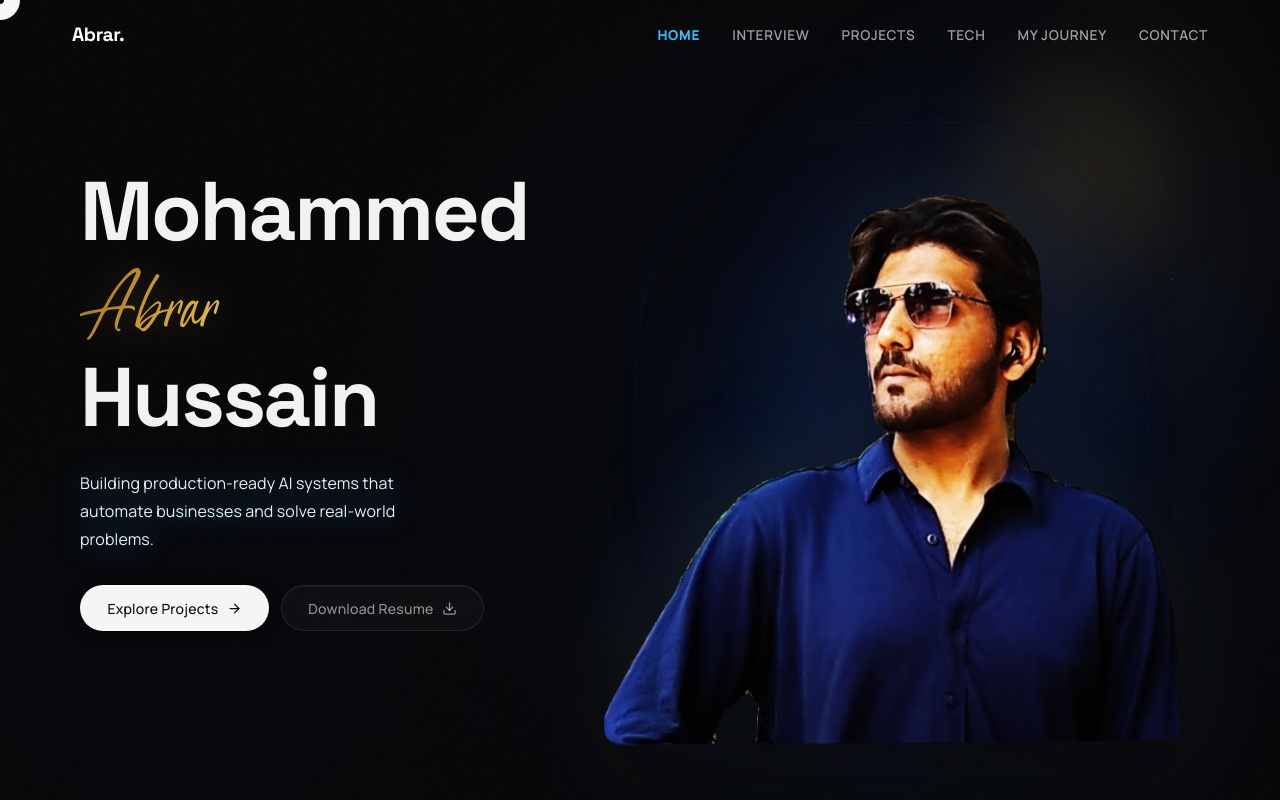
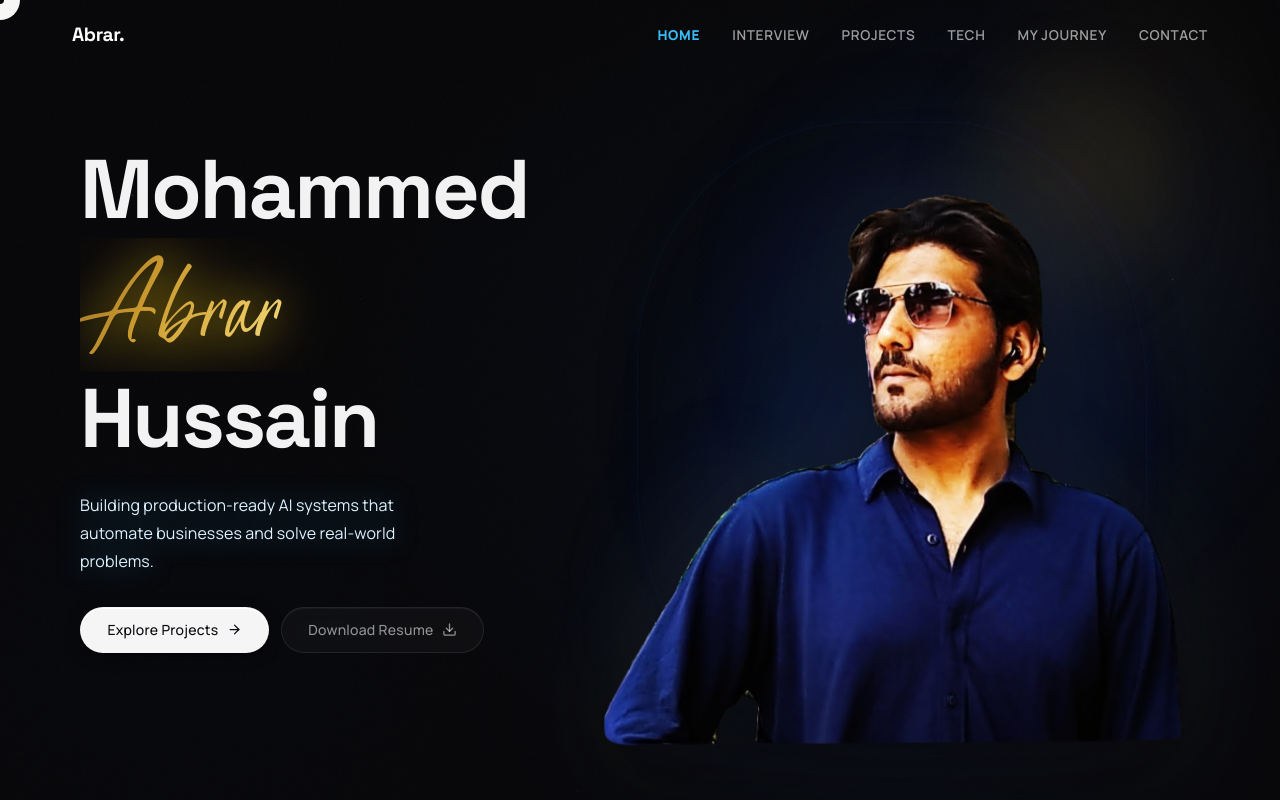
Before and after one commit to 11abrar11/My_Portfolio, a Next.js app: page / in a window 1280 px wide. Shown: the top 800 px of the page. Built offline with nearby package versions, Linux system fonts and the light colour scheme.

Commit message:
Increase Abrar font size and enhance golden glow

```diff
--- a/src/styles/hero.css
+++ b/src/styles/hero.css
@@ -122,9 +122,9 @@
 
 /* Abrar — optically slightly taller for the italic signature feel */
 .hero-name-size-abrar {
-  font-size: clamp(3rem, 6.9vw, 5.6rem);
-  line-height: 1.03;
-  letter-spacing: -0.01em; /* italics need less tracking */
+  font-size: clamp(4.5rem, 9.5vw, 7.8rem);
+  line-height: 1.1;
+  letter-spacing: 0.01em;
 }
 
 .hero-name-abrar {
@@ -144,8 +144,8 @@
   -webkit-text-fill-color: transparent;
   /* Dual glow: tight warm halo + broad atmospheric warmth */
   filter:
-    drop-shadow(0 0 18px rgba(220, 170, 60, 0.22))
-    drop-shadow(0 4px 48px rgba(190, 140, 35, 0.12));
+    drop-shadow(0 0 22px rgba(250, 204, 21, 0.65))
+    drop-shadow(0 4px 40px rgba(234, 179, 8, 0.45));
 }
 
 
```
